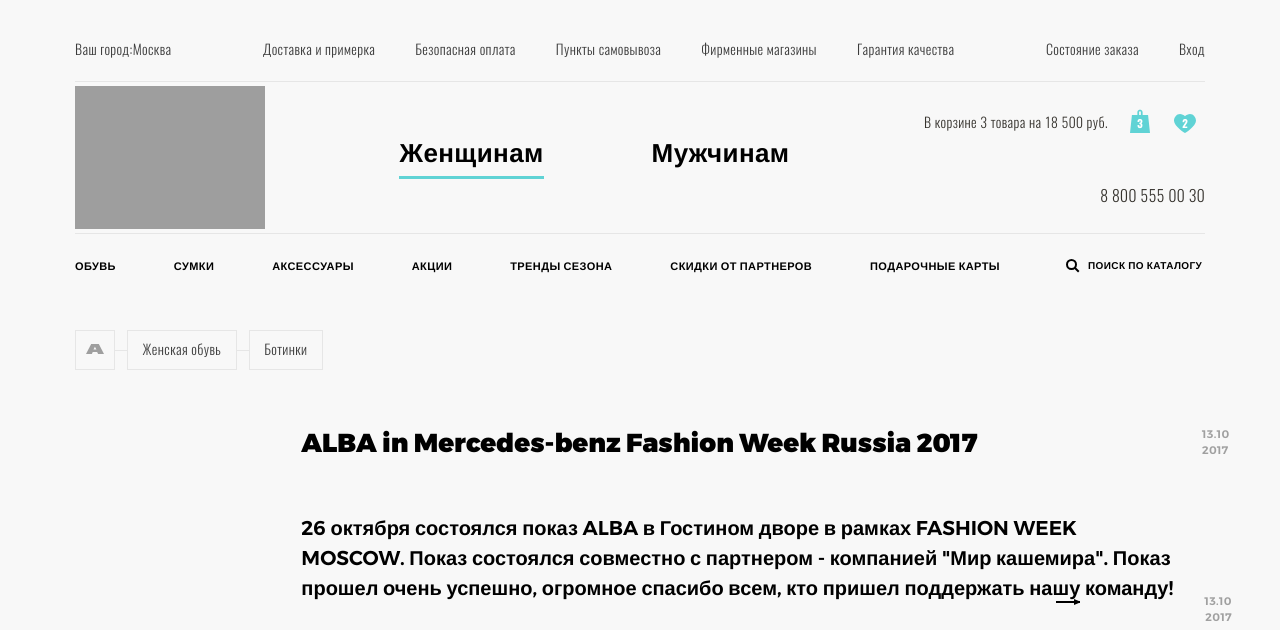
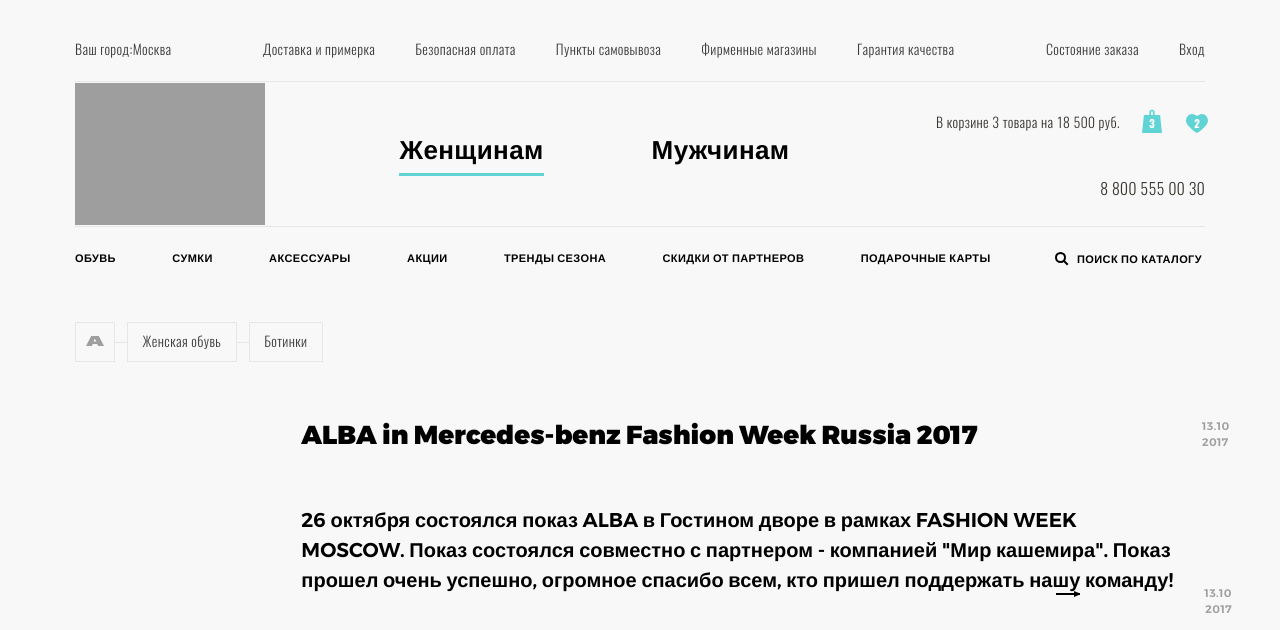
Before and after one commit to andykov/alba_front, a Node project: template src/pug/article.pug in a window 1280 px wide. Shown: the top 630 px of the page. Run offline with Node 20 templates, Linux system fonts and the light colour scheme; the template is opened without the code that fills it, so the values that code supplies are empty; style sheets or scripts are compiled from the project's sources; some web fonts are replaced; grey boxes are pictures that could not be loaded.

Commit message:
header pp

```diff
--- a/src/blocks/breadcrumbs/breadcrumbs.scss
+++ b/src/blocks/breadcrumbs/breadcrumbs.scss
@@ -117,23 +117,23 @@
 		padding-right: 34px;
 		font-family: $font-family--montserrat;
 		font-size: 16px;
-		font-weight: 700;
+		font-weight: 900;
 		line-height: 32px;
 		letter-spacing: normal;
 		color: #000000;
 
 		@media screen and (min-width: $screen-md){
-			padding-left: 14px;
-			padding-right: 42px;
+			padding-left: 12px;
+			padding-right: 30px;
 			font-size: 26px;
-			line-height: 40px;
+			line-height: 1.31;
 		}
 	}
 
 	&__quantity {
 		position: absolute;
 		right: 0;
-		top: 0;
+		top: 4px;
 		font-family: $font-family;
 		font-size: 12px;
 		font-weight: 300;
--- a/src/blocks/header/header.scss
+++ b/src/blocks/header/header.scss
@@ -468,7 +468,7 @@
           display: flex;
           align-items: center;
           justify-content: space-between;
-          height: 153px;
+          height: 146px;
         }
       }
     }
@@ -544,6 +544,9 @@
     @media screen and (min-width: $screen-lg) {
       width: 190px;
     }
+    @media screen and (min-width: $screen-xxl) {
+      margin-top: 6px;
+    }
   }
   &__cart {
     @media screen and (max-width: $screen-md - 1) {
@@ -559,6 +562,12 @@
       @media screen and (min-width: $screen-lg) {
         padding: 20px 0;
       }
+
+      @media screen and (min-width: $screen-lg) {
+        padding-left: 12px;
+        margin-right: -12px;
+      }
+
     }
     .phone-desktop {
       text-align: right;
--- a/src/blocks/nav/nav.pug
+++ b/src/blocks/nav/nav.pug
@@ -18,4 +18,4 @@
 			form.form-search
 				button(type="submit")
 					| <svg xmlns="http://www.w3.org/2000/svg" width="14" height="14" viewBox="0 0 14 14"><g fill="none" fill-rule="evenodd" stroke="#000" stroke-width="2"><circle cx="5.5" cy="5.5" r="4.5"/><path stroke-linecap="square" d="M9 9l3.036 3.036"/></g></svg>
-				input(type="text" size="16" placeholder="поиск по каталогу")
+				input(type="text" placeholder="поиск по каталогу")
--- a/src/blocks/nav/nav.scss
+++ b/src/blocks/nav/nav.scss
@@ -57,6 +57,9 @@
 				}
 			}
 
+			input {
+				width: 128px;
+			}
 		}
 
 	}
@@ -86,7 +89,7 @@
 			//text-align: center;
 		}
 		@media screen and (min-width: $screen-lg) {
-			padding: 24px 0;
+			padding: 23px 0 24px;
 			font-size: 11px;
 			line-height: (16 / 11);
 		}
@@ -113,7 +116,9 @@
 		justify-content: space-between;
 	}
 	@media screen and (min-width: $screen-xxl) {
-		max-width: 500px;
+		margin-left: 91px;
+		margin-top: 14px;
+		max-width: 518px;
 	}
 	&__inner {
 
@@ -146,6 +151,11 @@
 			line-height: (34 / 26);
 		}
 
+		@media screen and (min-width: $screen-xxl) {
+			letter-spacing: normal;
+			line-height: 1.31;
+		}
+
 		&.active {
 			border-color: #60D3D5;
 		}
@@ -163,6 +173,10 @@
 		text-align: center;
 		justify-content: center;
 		flex-grow: 1;
+	}
+
+	@media screen and (min-width: $screen-xxl) {
+	margin-left: 82px;
 	}
 	&__item {
 		@media screen and (max-width: $screen-lg - 1) {
@@ -229,3 +243,12 @@
 		text-align: right;
 	}
 }
+
+@media (min-width: $screen-xxl) {
+	.header__region {
+		span {
+			display: inline-block;
+			padding-left: 3px;
+		}
+	}
+}
--- a/src/sass/_base.scss
+++ b/src/sass/_base.scss
@@ -457,7 +457,7 @@
   input[type="text"] {
     border: 0;
     background-color: transparent;
-    font-family: $font-family--lucidagrande;
+    font-family: $font-family--montserrat;
     font-size: 11px;
     font-weight: 700;
     line-height: (16 / 11);
@@ -474,6 +474,9 @@
       color: #000;
       opacity: 1;
       letter-spacing: 0.4px;
+      @media screen and (min-width: $screen-lg) {
+        font-size: 11px;
+      }
     }
     &:focus,
     &:focus:hover {
```
Also changed, not shown: src/blocks/filter/filter.scss (line endings or trailing spaces).
